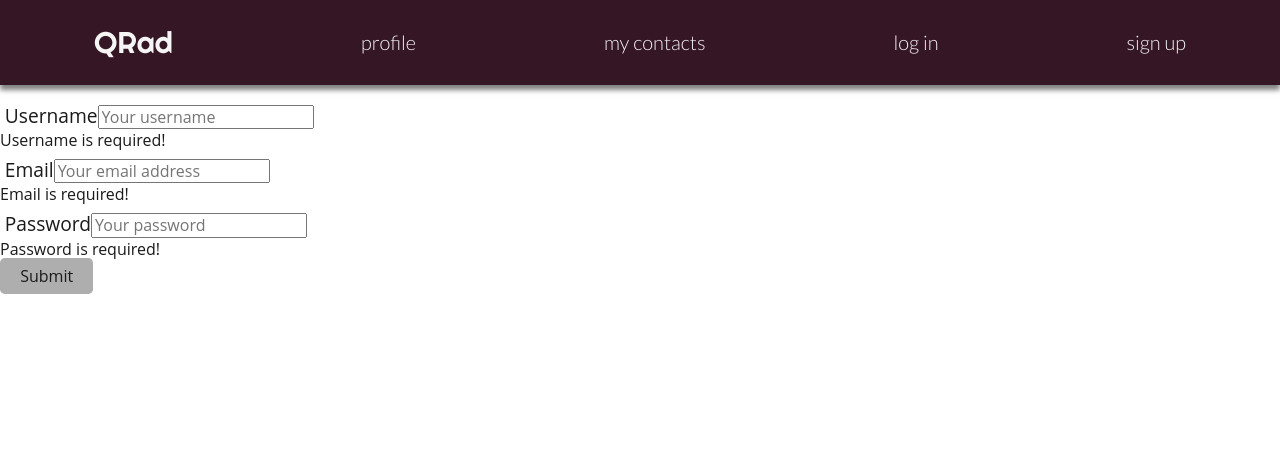
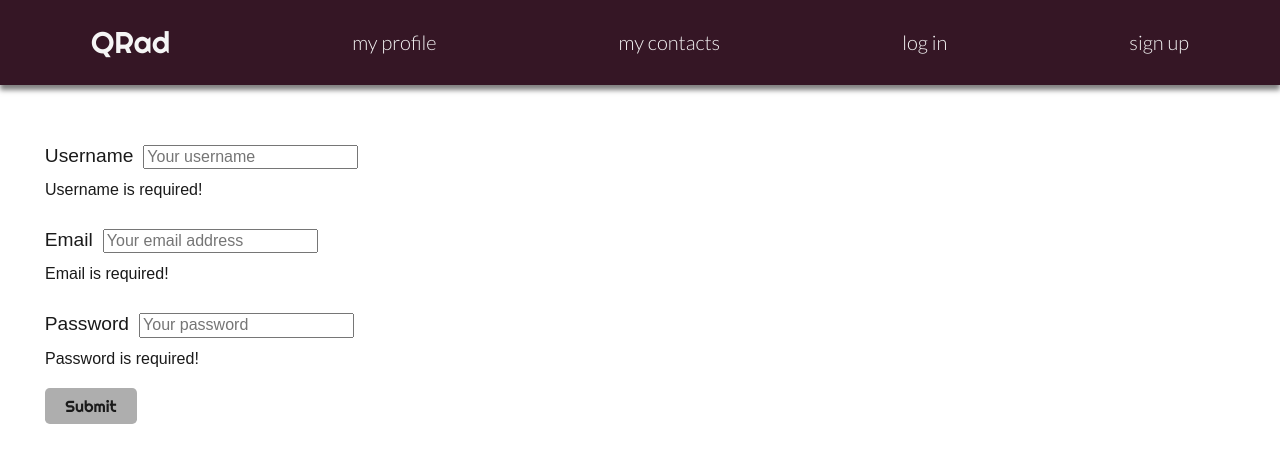
Before and after one commit to sihayah/QRad, a React (Create React App) app in the folder client/: page /signup in a window 1280 px wide. Shown: the top 462 px of the page. Built offline with nearby package versions, Linux system fonts and the light colour scheme.

Commit message:
login/signup css

```diff
--- a/client/src/components/Login/index.js
+++ b/client/src/components/Login/index.js
@@ -4,6 +4,7 @@ import { Form, Button, Alert } from "react-bootstrap";
 import { useMutation } from "@apollo/client";
 import { LOGIN } from "../../utils/mutations";
 import Auth from "../../utils/auth";
+import './login.css';
 
 const LoginForm = () => {
   const [userFormData, setUserFormData] = useState({ email: "", password: "" });
@@ -42,7 +43,7 @@ const LoginForm = () => {
 
   return (
     <>
-      <Form noValidate validated={validated} onSubmit={handleFormSubmit}>
+      <Form className='form' noValidate validated={validated} onSubmit={handleFormSubmit}>
         <Alert
           dismissible
           onClose={() => setShowAlert(false)}
@@ -51,8 +52,8 @@ const LoginForm = () => {
         >
           Something went wrong with your login credentials!
         </Alert>
-        <Form.Group>
-          <Form.Label htmlFor="email">Email</Form.Label>
+        <Form.Group className='form-group'>
+          <Form.Label className='formLabel' htmlFor="email">Email</Form.Label>
           <Form.Control
             type="text"
             placeholder="Your email"
@@ -61,13 +62,13 @@ const LoginForm = () => {
             value={userFormData.email}
             required
           />
-          <Form.Control.Feedback type="invalid">
+          <Form.Control.Feedback type="invalid" className='feedback'>
             Email is required!
           </Form.Control.Feedback>
         </Form.Group>
 
-        <Form.Group>
-          <Form.Label htmlFor="password">Password</Form.Label>
+        <Form.Group className='form-group'>
+          <Form.Label className='formLabel'htmlFor="password">Password</Form.Label>
           <Form.Control
             type="password"
             placeholder="Your password"
@@ -76,7 +77,7 @@ const LoginForm = () => {
             value={userFormData.password}
             required
           />
-          <Form.Control.Feedback type="invalid">
+          <Form.Control.Feedback type="invalid" className='feedback'>
             Password is required!
           </Form.Control.Feedback>
         </Form.Group>
@@ -84,6 +85,7 @@ const LoginForm = () => {
           disabled={!(userFormData.email && userFormData.password)}
           type="submit"
           variant="success"
+          className='form-btn'
         >
           Submit
         </Button>
--- /dev/null
+++ b/client/src/components/Login/login.css
@@ -0,0 +1,27 @@
+.form {
+    padding: 20px;
+    margin-left: 10px;
+}
+
+.form-group {
+    margin-top: 10px;
+    font-family: "Rato", sans-serif;
+}
+
+.form-btn {
+    font-family: "Righteous", cursive;
+    margin-top: 10px;
+    margin-left: 15px;
+}
+
+.form-btn:hover {
+    background-color: var(--third-color);
+}
+
+.formLabel {
+    padding: 10px;
+}
+
+.feedback {
+    padding-left: 15px;
+}
--- a/client/src/components/Navigator/index.js
+++ b/client/src/components/Navigator/index.js
@@ -69,7 +69,7 @@ function Navigator() {
                 QRad
             </NavLink>
             <NavLink to='/profile' className={({ isActive }) => (isActive ? 'active' : 'inactive')}>
-                profile
+                my profile
             </NavLink>
             <NavLink to='/contacts' className={({ isActive }) => (isActive ? 'active' : 'inactive')}>
                 my contacts
--- a/client/src/components/Navigator/navigator.css
+++ b/client/src/components/Navigator/navigator.css
@@ -22,6 +22,7 @@
     padding: 25px;
     font-family: 'Lato', sans-serif;
     font-weight: lighter;
+    text-decoration: none;
     color: var(--first-color);
     transition: all 0.4s ease 0s;
     font-size: 20px;
--- a/client/src/components/Signup/index.js
+++ b/client/src/components/Signup/index.js
@@ -4,6 +4,7 @@ import { Form, Button, Alert } from 'react-bootstrap';
 
 import { ADD_USER } from '../../utils/mutations';
 import Auth from '../../utils/auth';
+import './signup.css';
 
 const Signup = (props) => {
 
@@ -55,14 +56,14 @@ const Signup = (props) => {
   return (
     <>
       {/* This is needed for the validation functionality above */}
-      <Form noValidate validated={validated} onSubmit={handleFormSubmit}>
+      <Form noValidate validated={validated} onSubmit={handleFormSubmit} className="form">
         {/* show alert if server response is bad */}
         <Alert dismissible onClose={() => setShowAlert(false)} show={showAlert} variant='danger'>
           Something went wrong with your signup!
         </Alert>
 
-        <Form.Group>
-          <Form.Label htmlFor='username'>Username</Form.Label>
+        <Form.Group className="form-group">
+          <Form.Label htmlFor='username' className="formLabel">Username</Form.Label>
           <Form.Control
             type='text'
             placeholder='Your username'
@@ -71,11 +72,11 @@ const Signup = (props) => {
             value={userFormData.username}
             required
           />
-          <Form.Control.Feedback type='invalid'>Username is required!</Form.Control.Feedback>
+          <Form.Control.Feedback className='feedback' type='invalid'>Username is required!</Form.Control.Feedback>
         </Form.Group>
 
-        <Form.Group>
-          <Form.Label htmlFor='email'>Email</Form.Label>
+        <Form.Group className="form-group">
+          <Form.Label htmlFor='email' className="formLabel">Email</Form.Label>
           <Form.Control
             type='email'
             placeholder='Your email address'
@@ -84,11 +85,11 @@ const Signup = (props) => {
             value={userFormData.email}
             required
           />
-          <Form.Control.Feedback type='invalid'>Email is required!</Form.Control.Feedback>
+          <Form.Control.Feedback className='feedback' type='invalid'>Email is required!</Form.Control.Feedback>
         </Form.Group>
 
-        <Form.Group>
-          <Form.Label htmlFor='password'>Password</Form.Label>
+        <Form.Group className="form-group">
+          <Form.Label htmlFor='password' className="formLabel">Password</Form.Label>
           <Form.Control
             type='password'
             placeholder='Your password'
@@ -97,12 +98,13 @@ const Signup = (props) => {
             value={userFormData.password}
             required
           />
-          <Form.Control.Feedback type='invalid'>Password is required!</Form.Control.Feedback>
+          <Form.Control.Feedback className='feedback' type='invalid'>Password is required!</Form.Control.Feedback>
         </Form.Group>
         <Button
           disabled={!(userFormData.username && userFormData.email && userFormData.password)}
           type='submit'
-          variant='success'>
+          variant='success'
+          className='form-btn'>
           Submit
         </Button>
       </Form>
--- /dev/null
+++ b/client/src/components/Signup/signup.css
@@ -0,0 +1,27 @@
+.form {
+    padding: 20px;
+    margin-left: 10px;
+}
+
+.form-group {
+    margin-top: 10px;
+    font-family: "Rato", sans-serif;
+}
+
+.form-btn {
+    font-family: "Righteous", cursive;
+    margin-top: 10px;
+    margin-left: 15px;
+}
+
+.form-btn:hover {
+    background-color: var(--third-color);
+}
+
+.formLabel {
+    padding: 10px;
+}
+
+.feedback {
+    padding-left: 15px;
+}
```
Also changed, not shown: 1 other file (tests, documents, lock files or other folders).
